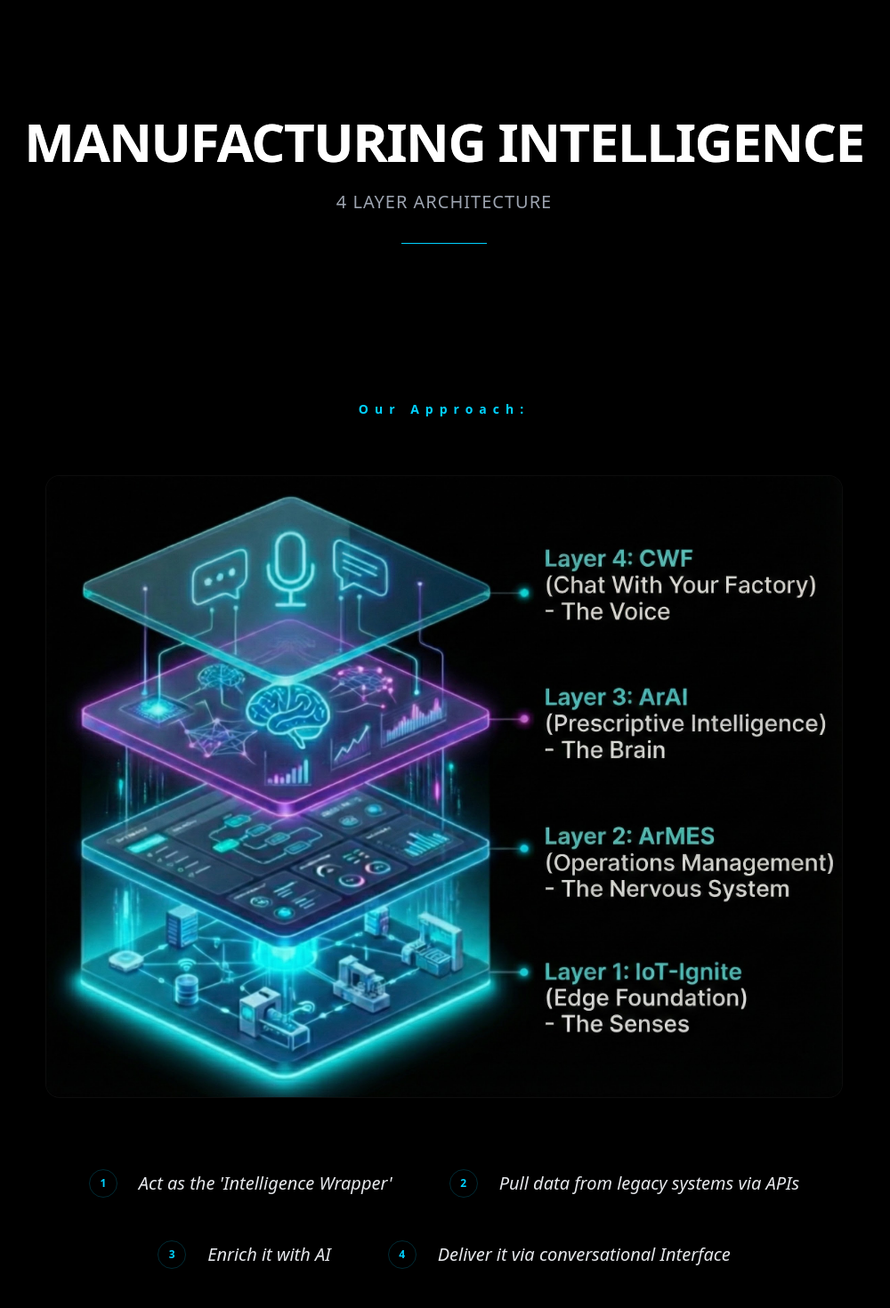
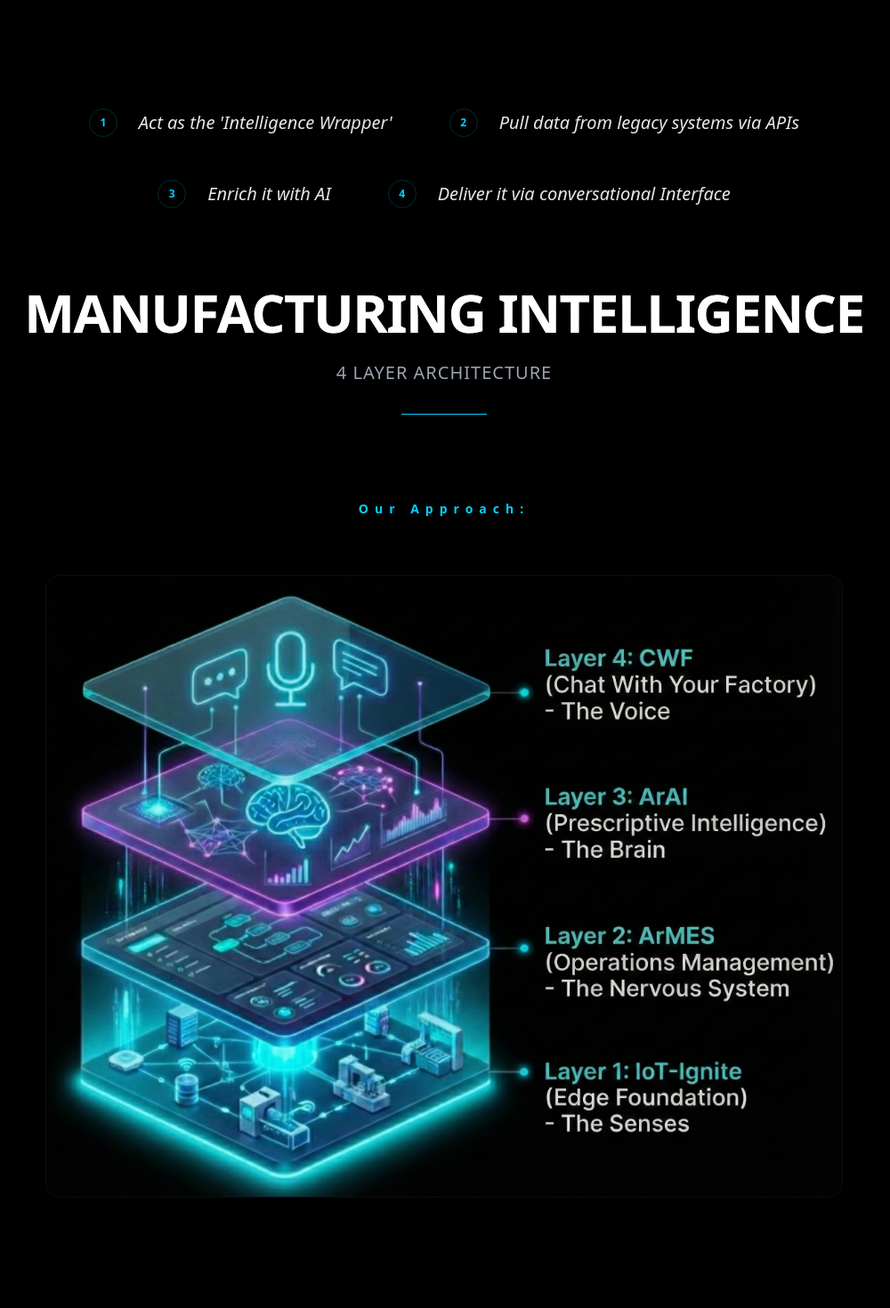
Before and after one commit to maymun207/ardictech-website, a Next.js app: page /en in a window 1280 px wide. Shown: the part 5540-7010 px from the top of the page at 89% size, without its empty margins (141-1141 px from the left). Built offline with nearby package versions, Linux system fonts and the light colour scheme.

Commit message:
layout: move approach numbered items to the top of the DeploymentModel section

```diff
--- a/src/components/sections/DeploymentModel.tsx
+++ b/src/components/sections/DeploymentModel.tsx
@@ -19,7 +19,19 @@ export default function DeploymentModel({ dict }: DeploymentModelProps) {
     return (
         <SectionWrapper id="deployment-model" dark className="bg-black !py-32 overflow-hidden">
             <div className="mx-auto max-w-7xl relative">
-                {/* Background Glows removed for pure black aesthetic */}
+                {/* Approach Items - Moved to top as requested */}
+                <div className="flex flex-wrap justify-center gap-y-12 gap-x-16 max-w-5xl mx-auto mb-20">
+                    {deploymentModel.ourApproach.items.map((item, i) => (
+                        <div key={i} className="flex items-center gap-6 group">
+                            <span className="flex items-center justify-center w-8 h-8 rounded-full border border-accent/20 text-accent text-xs font-bold group-hover:bg-accent group-hover:text-black transition-all duration-500">
+                                {i + 1}
+                            </span>
+                            <span className="text-xl italic font-light text-neutral-200 group-hover:text-white transition-colors">
+                                {item}
+                            </span>
+                        </div>
+                    ))}
+                </div>
 
                 {/* Title Section */}
                 <div className="mb-24 text-center">
@@ -32,14 +44,14 @@ export default function DeploymentModel({ dict }: DeploymentModelProps) {
                     <div className="mx-auto h-[1px] w-24 bg-accent" />
                 </div>
 
-                {/* Integrated Approach Section - Moved above Paths for better flow */}
+                {/* Integrated Approach Section */}
                 <div className="mt-12 relative">
-                    <div className="flex flex-col items-center py-20 px-8 bg-black">
+                    <div className="flex flex-col items-center pb-20 px-8 bg-black">
                         <h4 className="mb-16 font-heading text-sm font-bold tracking-[0.5em] text-accent text-center">
                             {deploymentModel.ourApproach.title}
                         </h4>
 
-                        <div className="relative w-full max-w-4xl mx-auto mb-20">
+                        <div className="relative w-full max-w-4xl mx-auto">
                             <div
                                 className="relative overflow-hidden bg-black rounded-2xl border border-white/5"
                                 onMouseLeave={() => setHoveredLayer(null)}
@@ -87,19 +99,6 @@ export default function DeploymentModel({ dict }: DeploymentModelProps) {
                                     )}
                                 </AnimatePresence>
                             </div>
-                        </div>
-
-                        <div className="flex flex-wrap justify-center gap-y-12 gap-x-16 max-w-5xl mb-20">
-                            {deploymentModel.ourApproach.items.map((item, i) => (
-                                <div key={i} className="flex items-center gap-6 group">
-                                    <span className="flex items-center justify-center w-8 h-8 rounded-full border border-accent/20 text-accent text-xs font-bold group-hover:bg-accent group-hover:text-black transition-all duration-500">
-                                        {i + 1}
-                                    </span>
-                                    <span className="text-xl italic font-light text-neutral-200 group-hover:text-white transition-colors">
-                                        {item}
-                                    </span>
-                                </div>
-                            ))}
                         </div>
                     </div>
                 </div>
```
